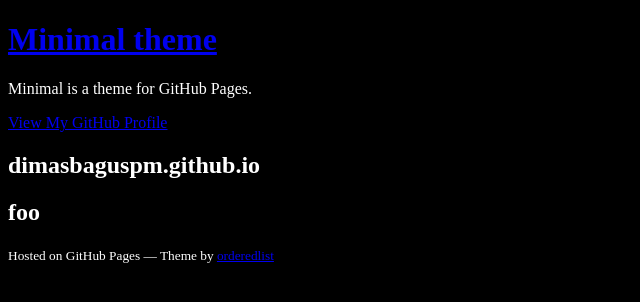
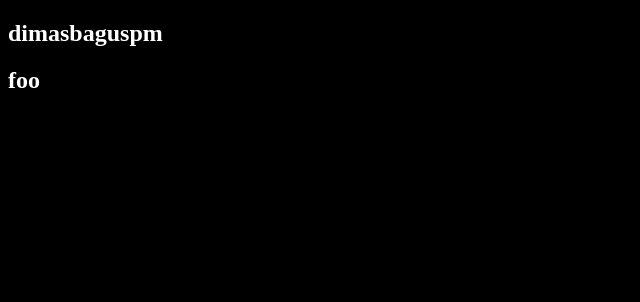
Before and after one commit to dimasbaguspm/dimasbaguspm.github.io, a Jekyll site: the page built from index.md, in a window 1280 px wide. Shown: the top 302 px of the page, without its empty margins (0-640 px from the left). Built offline with Jekyll 4.4.1, drawn with Linux system fonts in a browser that asks for light colours; our own code applies the rules of GitHub Pages for plain Markdown files.

Commit message:
style: simplify setup

```diff
--- a/_config.yml
+++ b/_config.yml
@@ -1,6 +1,2 @@
-title: Minimal theme
-description: Minimal is a theme for GitHub Pages.
-# logo: /assets/img/logo.png
-# show_downloads: true
-# google_analytics:
-theme: jekyll-theme-minimal
+title: title dimasbaguspm
+description: just a test
--- /dev/null
+++ b/_data/people.yml
@@ -0,0 +1,3 @@
+dimas:
+  name: Dimas Bagus P
+  email: dimas.bagus.pm1@gmail.com
--- a/_layouts/default.html
+++ b/_layouts/default.html
@@ -4,50 +4,13 @@
     <meta charset="UTF-8" />
     <meta http-equiv="X-UA-Compatible" content="IE=edge" />
     <meta name="viewport" content="width=device-width, initial-scale=1" />
-
     <link rel="stylesheet" href="/assets/css/style.css" />
     <title>{{ page.title | default: site.title }}</title>
   </head>
 
   <body>
     <div class="wrapper">
-      <header>
-        <h1>
-          <a href="/"
-            >{{ site.title | default: site.github.repository_name }}</a
-          >
-        </h1>
-
-        <p>{{ site.description | default: site.github.project_tagline }}</p>
-
-        {% if site.github.is_project_page %}
-        <p class="view">
-          <a href="{{ site.github.repository_url }}"
-            >View the Project on GitHub
-            <small>{{ site.github.repository_nwo }}</small></a
-          >
-        </p>
-        {% endif %} {% if site.github.is_user_page %}
-        <p class="view">
-          <a href="{{ site.github.owner_url }}">View My GitHub Profile</a>
-        </p>
-        {% endif %}
-      </header>
       <section>{{ content }}</section>
-      <footer>
-        {% if site.github.is_project_page %}
-        <p>
-          This project is maintained by
-          <a href="{{ site.github.owner_url }}">{{ site.github.owner_name }}</a>
-        </p>
-        {% endif %}
-        <p>
-          <small
-            >Hosted on GitHub Pages &mdash; Theme by
-            <a href="https://github.com/orderedlist">orderedlist</a></small
-          >
-        </p>
-      </footer>
     </div>
     <script src="/assets/js/scale.fix.js"></script>
   </body>
--- a/index.md
+++ b/index.md
@@ -1,3 +1,3 @@
-# dimasbaguspm.github.io
+# dimasbaguspm
 
 ## foo
```
Also changed, not shown: another.md (deleted, +0 -3 lines).
